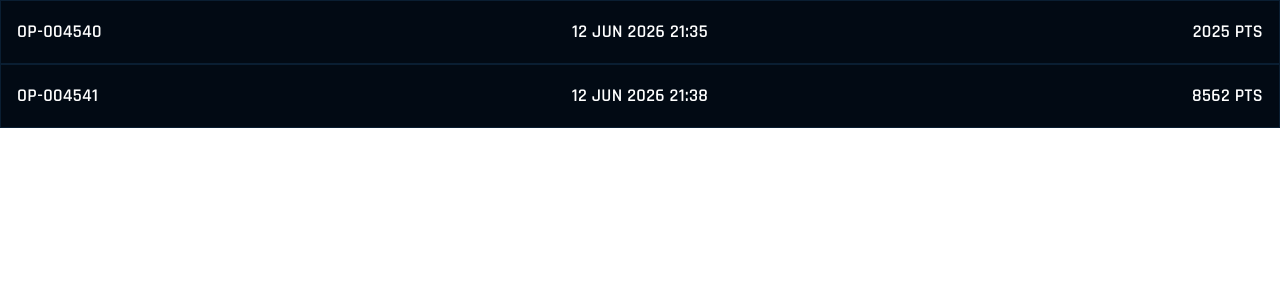
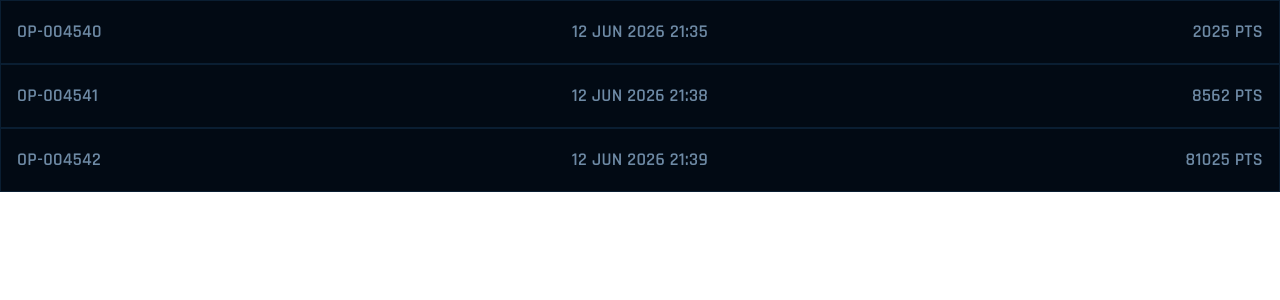
Before and after one commit to IlyasFounas/ft_transcendence, a React (Vite) app in the folder frontend/: page / in a window 1280 px wide. Shown: the top 300 px of the page. Built offline with nearby package versions, Linux system fonts and the light colour scheme.

Commit message:
feat: OperationHistoryRow (finished)

```diff
--- a/frontend/src/App.tsx
+++ b/frontend/src/App.tsx
@@ -16,6 +16,11 @@ function App() {
         dateTime="12 JUN 2026 21:38"
         points={8562}
       />
+      <OperationHistoryRow
+        operationId="OP-004542"
+        dateTime="12 JUN 2026 21:39"
+        points={81025}
+      />
 	</div>
   )
 }
--- a/frontend/src/components/rows/OperationHistoryRow.tsx
+++ b/frontend/src/components/rows/OperationHistoryRow.tsx
@@ -10,10 +10,23 @@ export default function OperationHistoryRow({
     points,
 }: OperationHistoryRowProps) {
     return (
-        <div className="grid grid-cols-3 h-[64px] px-4 bg-surface-base border border-border-default items-center">
-            <span className="text-secondary text-heading-small text-left">{operationId}</span>
-            <span className="text-secondary text-heading-small text-center">{dateTime}</span>
-            <span className="text-secondary text-heading-small text-right">{points}<span> PTS</span></span>
+        <div className="
+            grid
+            grid-cols-3
+            h-[64px]
+            px-4
+            bg-surface-base border
+            border-border-default
+            items-center
+            text-text-secondary
+            text-heading-small
+            "
+        >
+            <span className="text-left">{operationId}</span>
+            <span className="text-center">{dateTime}</span>
+            <span className="text-right">
+                {points}<span> PTS</span>
+            </span>
         </div>
     );
 }
```
